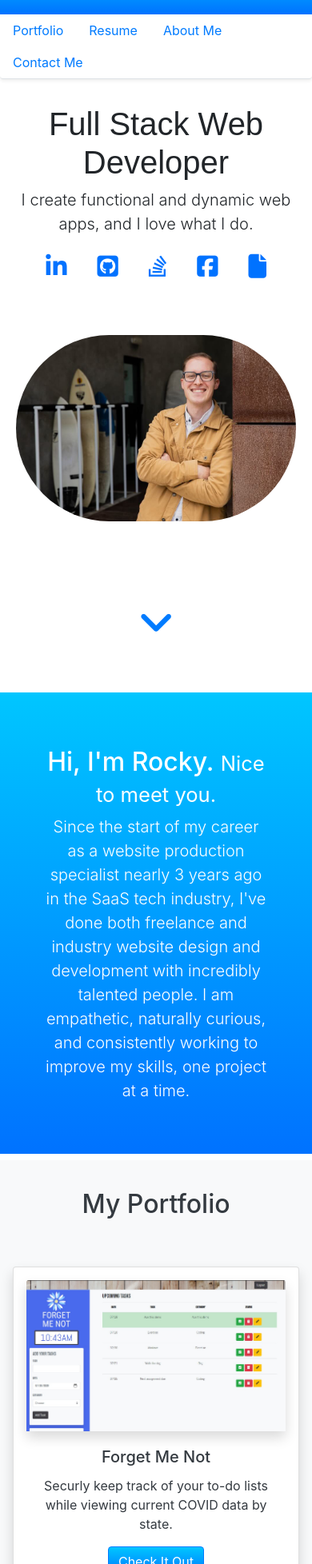
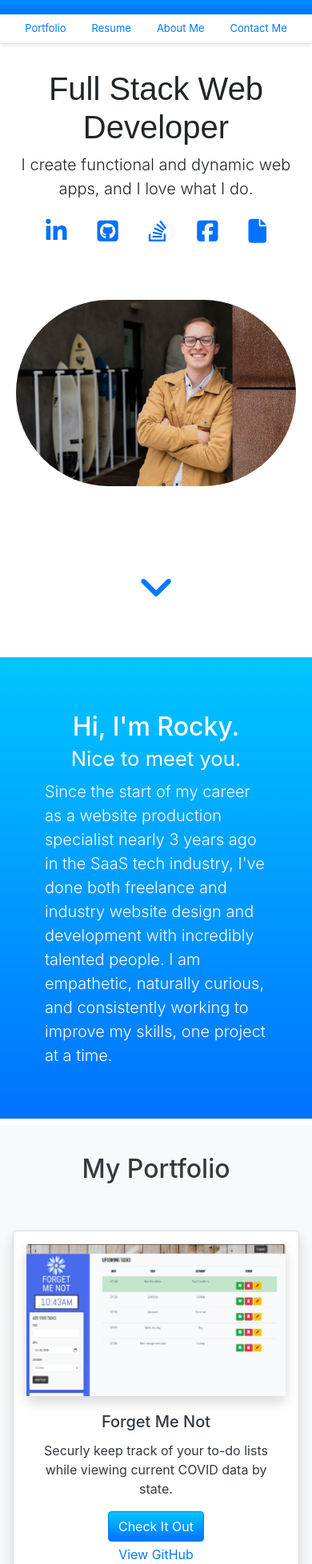
Before and after one commit to rrsalerno21/bootstrap-start, a React (Create React App) app: page / in a window 390 px wide. Shown: the part 44-2000 px from the top of the page at 80% size. Built offline with nearby package versions, Linux system fonts and the light colour scheme.

Commit message:
adjusted styling

```diff
--- a/src/components/AboutMe.jsx
+++ b/src/components/AboutMe.jsx
@@ -8,10 +8,10 @@ const AboutMe = () => {
         className="container-fluid p-5 mb-2 bg-primary text-white text-center my-gradient"
       >
         <h2>
-          Hi, I'm Rocky.{" "}
+          Hi, I'm Rocky. <br className="hide-tablet-and-desktop" />
           <small className="text-white-60">Nice to meet you.</small>
         </h2>
-        <p className="lead mx-2">
+        <p className="lead mx-2 mobile-text-left-align">
           Since the start of my career as a website production specialist nearly
           3 years ago in the SaaS tech industry, I've done both freelance and
           industry website design and development with incredibly talented
--- a/src/components/ProjectCard.jsx
+++ b/src/components/ProjectCard.jsx
@@ -3,7 +3,7 @@ import React from "react";
 const ProjectCard = ({ project }) => {
   return (
     <React.Fragment>
-      <div className="col-sm text-center">
+      <div className="col-md text-center">
         <div className="card card-top-spacing shadow p-3 mb-5 bg-white rounded">
           <img
             src={project.img}
@@ -22,14 +22,11 @@ const ProjectCard = ({ project }) => {
               Check It Out
             </a>
             <br />
-            <a
-              href={project.gH}
-              target="_blank"
-              rel="noopener noreferrer"
-              className="my-2"
-            >
-              View GitHub
-            </a>
+            <div className="mt-1">
+              <a href={project.gH} target="_blank" rel="noopener noreferrer">
+                View GitHub
+              </a>
+            </div>
           </div>
         </div>
       </div>
--- a/src/styles/index.css
+++ b/src/styles/index.css
@@ -136,11 +136,24 @@ footer {
   }
 }
 
+/* Media query for screen sizes larger than mobile */
+@media only screen and (min-width: 640.08px) {
+  /* hide on tablet and desktop */
+  .hide-tablet-and-desktop {
+    display: none;
+  }
+}
+
 /* Media query for smaller screen sizes */
 @media only screen and (max-width: 640px) {
   /* Adjust h1 font-size on smaller screen */
   h1 {
     font-size: 40px !important;
+  }
+
+  /* Adjust nav font-size on mobile */
+  .nav {
+    font-size: 13px;
   }
 
   /* Adjust nav bar spacing and center text */
@@ -160,6 +173,7 @@ footer {
   /* Remove Contact Nav Item Button border */
   #outline-button {
     border: 0px solid white;
+    font-size: 13px;
   }
 
   /* Change Contact Nav Item Button hover effects */
@@ -169,6 +183,11 @@ footer {
     border-color: #ffffff;
   }
 
+  /* Align text left on mobile */
+  .mobile-text-left-align {
+    text-align: left;
+  }
+
   /* Change contact form container width to align center */
   #contact-section {
     margin: 0px auto !important;
```
